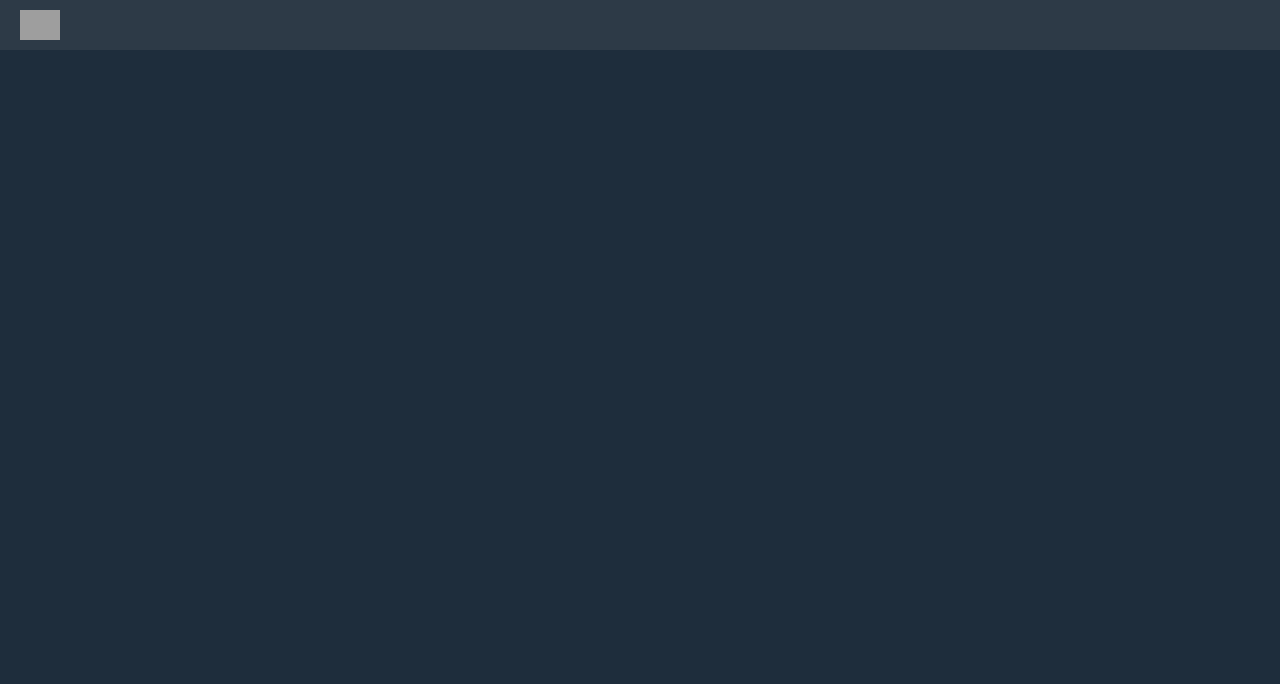
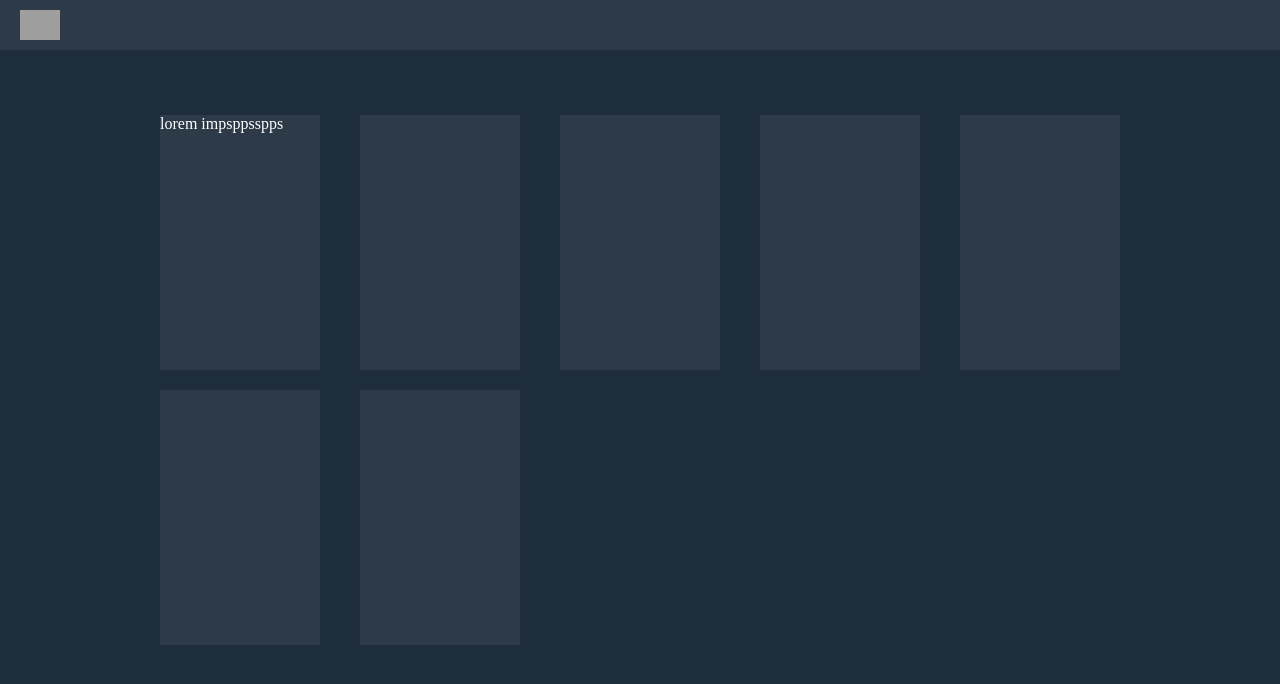
Before and after one commit to dbonafin/vue-dischi, a Vue app: page / in a window 1280 px wide. Shown: the top 684 px of the page. Built offline with nearby package versions, Linux system fonts and the light colour scheme; grey boxes are pictures that could not be loaded.

Commit message:
albums list component started, main layout done

```diff
--- a/src/App.vue
+++ b/src/App.vue
@@ -3,7 +3,17 @@
   <div id="app">
 
     <!-- Here the header component -->
-    <PageHeader/>
+    <header>
+      <PageHeader/>
+    </header>
+
+    <!-- Here the main section -->
+    <main>
+      <!-- Here the albums list component -->
+      <AlbumsList/>
+
+    </main>
+
 
   </div>
 
@@ -12,11 +22,13 @@
 <script>
 
   import PageHeader from './components/PageHeader.vue';
+  import AlbumsList from './components/AlbumsList.vue';
 
   export default {
     name: 'App',
     components: {
-      PageHeader
+      PageHeader,
+      AlbumsList
     }
   }
 
--- /dev/null
+++ b/src/components/AlbumsList.vue
@@ -0,0 +1,81 @@
+<template>
+
+    <div class="container">
+        <div class="row">
+
+           <div class="column">
+                <div class="album-card">
+                    <p>lorem impsppsspps</p>
+                </div>
+           </div>
+           <div class="column">
+                <div class="album-card">
+
+                </div>
+           </div>
+           <div class="column">
+                <div class="album-card">
+
+                </div>
+           </div>
+           <div class="column">
+                <div class="album-card">
+
+                </div>
+           </div>
+           <div class="column">
+                <div class="album-card">
+
+                </div>
+           </div>
+           <div class="column">
+                <div class="album-card">
+
+                </div>
+           </div>
+           <div class="column">
+                <div class="album-card">
+
+                </div>
+           </div>
+
+        </div>
+    </div>
+
+</template>
+
+<script>
+
+    export default {
+        name: "AlbumsList"
+    }
+
+</script>
+
+<style lang="scss" scoped>
+
+    @import "../style/common.scss";
+    @import "../style/brand-colors.scss";
+
+   .container {
+        height: calc(100vh - 140px);
+        display: flex;
+        align-items: center;
+        .row {
+            width: 1000px;
+            height: 550px;
+            margin: 0 auto;
+            display: flex;
+            flex-wrap: wrap;
+            .column {
+                width: calc(100% / 5 - 40px);
+                height: calc(100% / 2 - 20px);
+                margin: 10px 20px;
+                background-color: $bg-secondary-color;
+                // test
+                color: white;
+            }
+        }
+    }
+
+</style>
```
